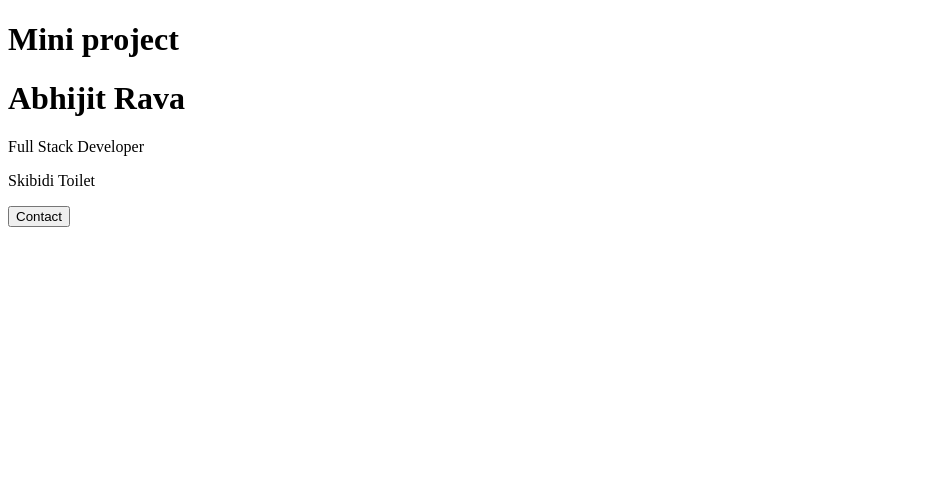
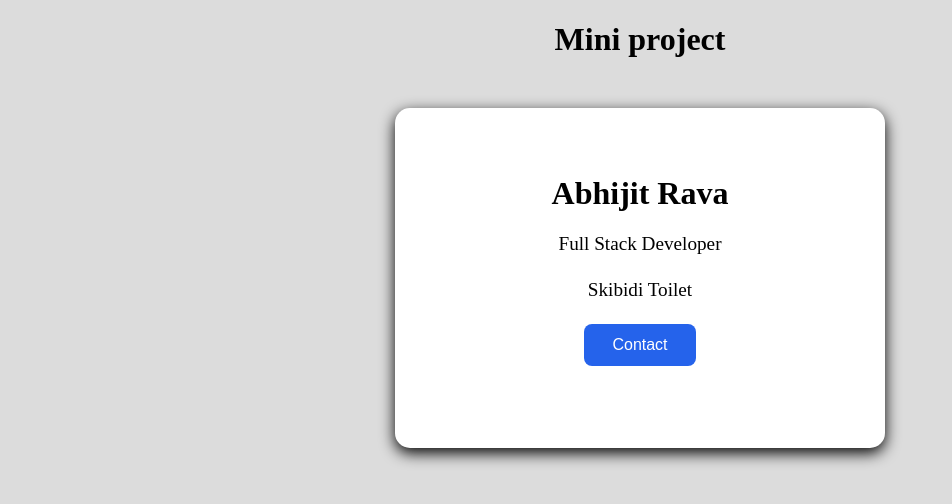
Before and after one commit to abhijit-dev12/Full-Stack-journey, a plain HTML site: page 002-CSS/Day-04-Box-Model/miniproject.html in a window 1280 px wide. Shown: the whole page, without its empty margins (0-952 px from the left). Drawn offline with Linux system fonts and the light colour scheme.

Commit message:
Added CSS for mini project

```diff
--- /dev/null
+++ b/002-CSS/Day-04-Box-Model/miniproject.css
@@ -0,0 +1,57 @@
+body{
+    background-color: gainsboro;
+    font-family: 'Times New Roman', Times, serif;
+}
+
+.profile-card{
+    min-height: 250px;
+    width: 400px;
+    background-color: white;
+    padding: 45px;
+    margin: 50px auto;
+    border: 5px;
+    border-radius: 15px;
+    box-shadow: 0 5px 15px rgba(0, 0, 0, 25);
+    text-align: center;
+}
+
+h1{
+    text-align: center;
+    text-decoration: solid;
+}
+
+.work{
+    text-align: center;
+    font-size: larger;
+}
+
+.about{
+    text-align: center;
+    font-size: larger;
+    line-height: 1.6;
+}
+
+button{
+
+padding:12px 28px;
+
+background:#2563eb;
+
+color:white;
+
+border:none;
+
+border-radius:8px;
+
+font-size:16px;
+
+cursor:pointer;
+
+transition:0.3s;
+
+}
+
+button:hover{
+    background: #1d4ed8;
+    transform: scale(1.05);
+}
--- a/002-CSS/Day-04-Box-Model/miniproject.html
+++ b/002-CSS/Day-04-Box-Model/miniproject.html
@@ -4,15 +4,15 @@
     <meta charset="UTF-8">
     <meta name="viewport" content="width=device-width, initial-scale=1.0">
     <title>Mini project</title>
-    <link ref="stylesheet" href="miniproject.css">
+    <link rel="stylesheet" href="miniproject.css">
 </head>
 <body>
     <h1>Mini project</h1>
 
-    <div class="box">
+    <div class="profile-card">
         <h1>Abhijit Rava</h1>
         <p class="work">Full Stack Developer</p>
-        <p class="About">Skibidi Toilet</p>
+        <p class="about">Skibidi Toilet</p>
         <button>Contact</button>
     </div>
 </body>
```
